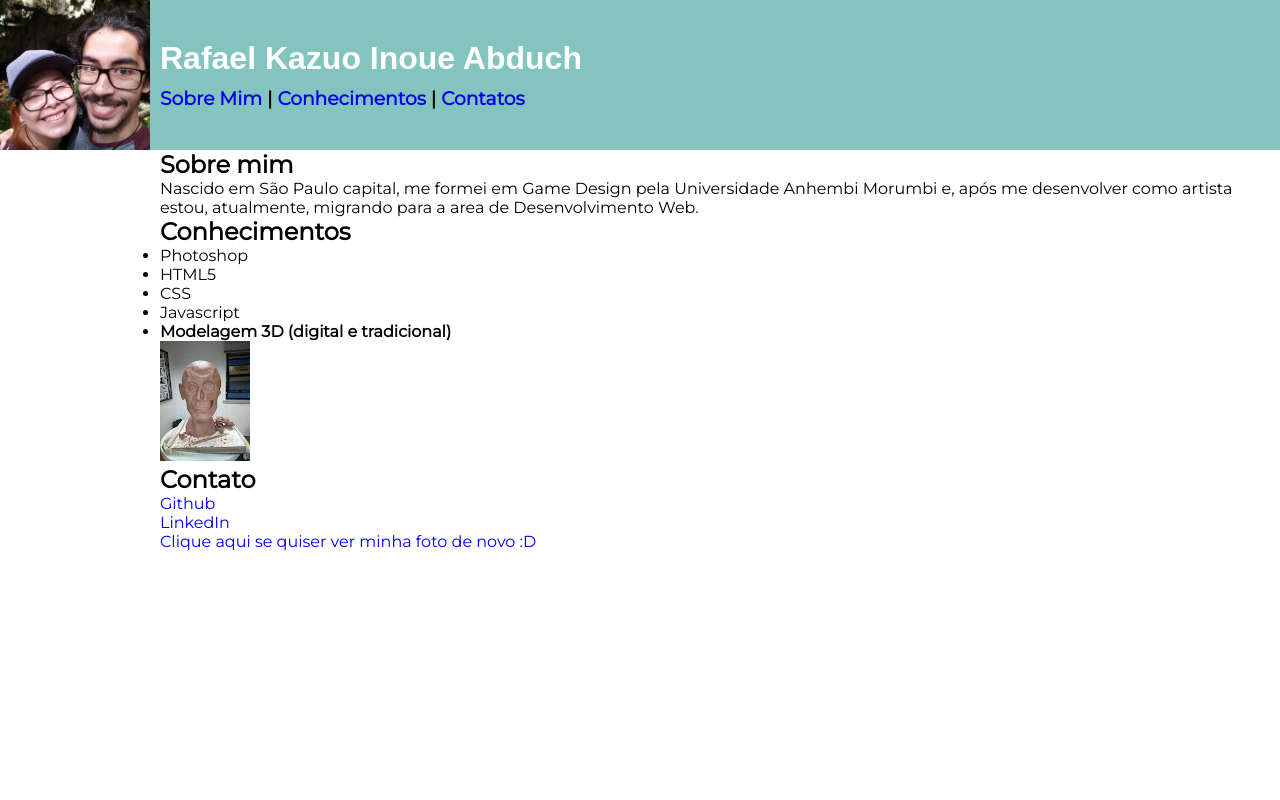
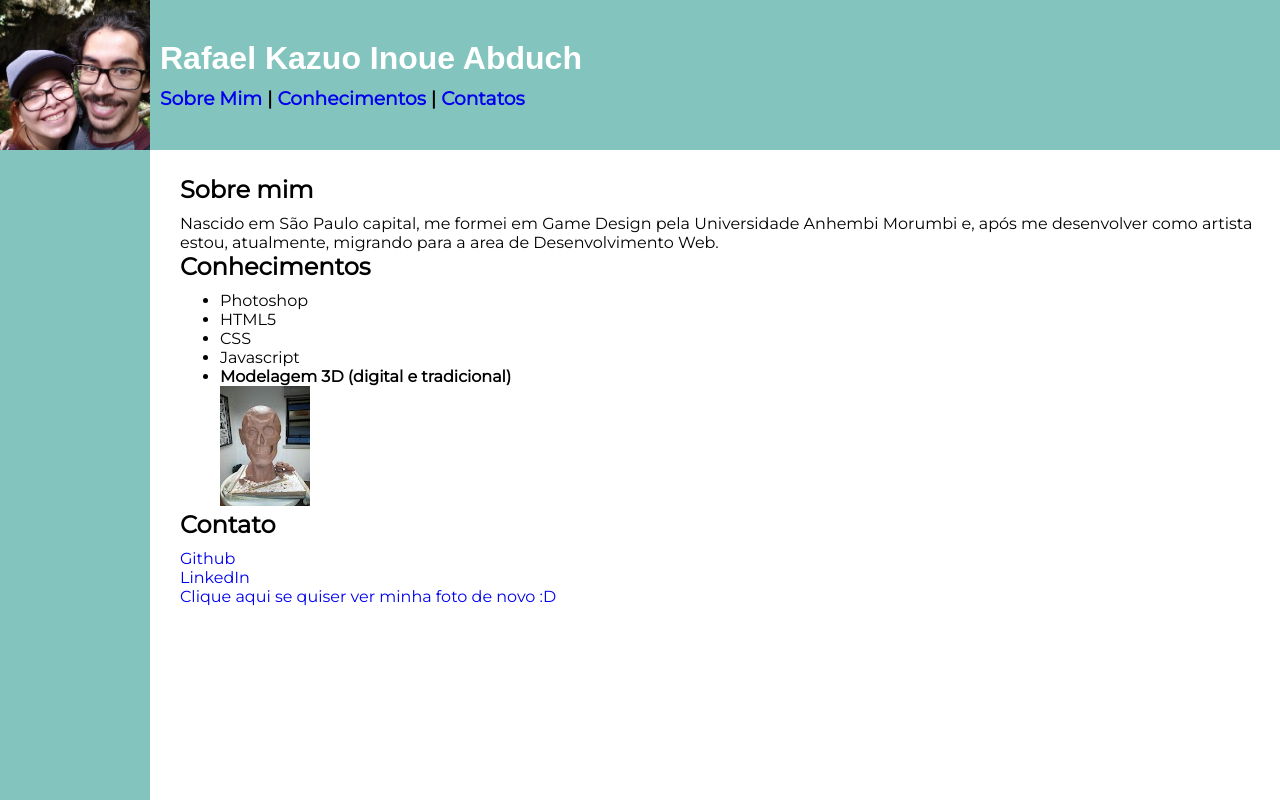
Before and after one commit to kazuo-abduch/kazuo-abduch.github.io, a plain HTML site: page index.html in a window 1280 px wide. Drawn offline with Linux system fonts and the light colour scheme.

Commit message:
position

```diff
--- a/index.html
+++ b/index.html
@@ -10,6 +10,7 @@
   <link rel="stylesheet" href="https://fonts.googleapis.com/css?family=Roboto">
 </head>
 <body>
+  <div class='square'></div>
   <div id="foto-background">
     <img id="foto-kazuo" src="/kazuo-abduch.github.io/20210818_185341.jpg" alt="Foto de Rafael Kazuo e sua namorada Claudia na viagem para A Caverna do Diabo">
     <div id="cabeçalho">
--- a/style.css
+++ b/style.css
@@ -2,6 +2,13 @@
     margin:0;
     padding: 0;
     font-family: "Montserrat", "Roboto";
+}
+.square{
+    z-index: -1;
+    position: absolute;
+    width: 150px;
+    height: 100%;
+    background: rgb(131, 197, 190);
 }
 a{
     text-decoration: none;
@@ -37,5 +44,12 @@ a{
 }
 
 #content{
-    margin-left: 160px;
+    margin-top: 25px;
+    margin-left: 180px;
 }
+h2 {
+    margin-bottom: 10px;
+}
+ul {
+    margin-left: 40px;
+}
```
